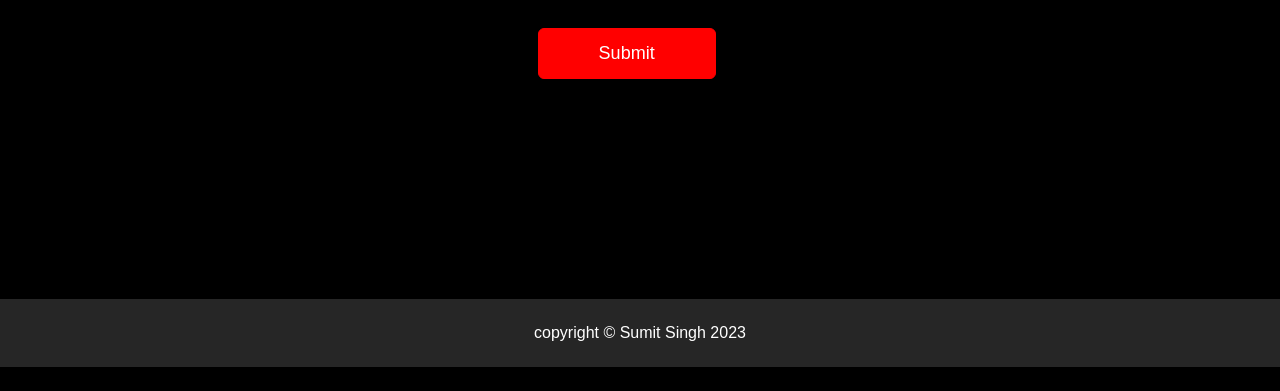
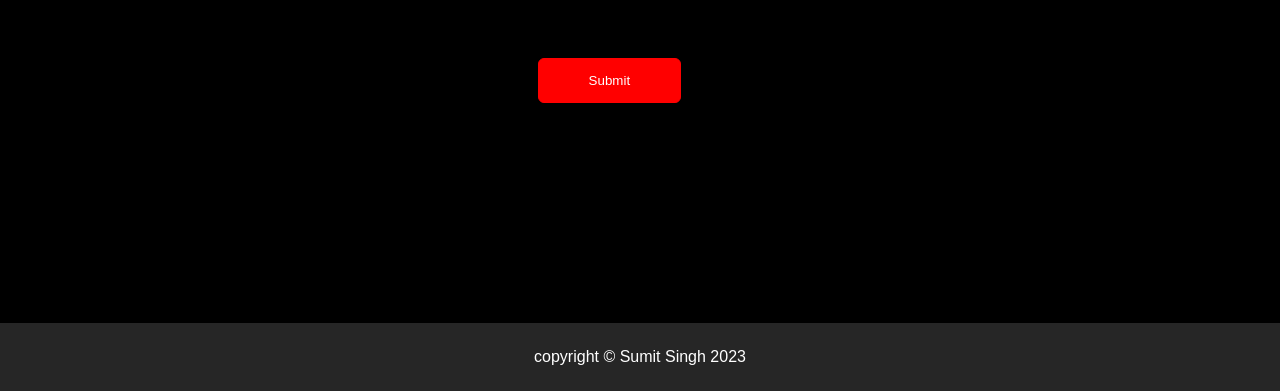
Before and after one commit to Sumitsingh6923/My-Portfolio, a plain HTML site: page index.html in a window 1280 px wide. Shown: the part 3102-3493 px from the top of the page. Before the commit the page ends 3469 px from the top, so only its background shows below. Drawn offline with Linux system fonts and the light colour scheme.

Commit message:
Update style.css

```diff
--- a/style.css
+++ b/style.css
@@ -378,10 +378,19 @@ form textarea {
 }
 
 form .btn2 {
-    padding: 14px 60px;
-    font-size: 18px;
-    margin-top: 20px;
-    cursor: pointer;
+     display: block;
+    margin: 50px auto;
+    width: fit-content;
+    bottom: 1px solid red;
+    padding: 14px 50px;
+    border-radius: 6px;
+    text-decoration: none;
+    color: white;
+    transition: background 0.5s;
+}
+
+form .btn2:hover {
+    background: red;
 }
 
 .copyright {
```
